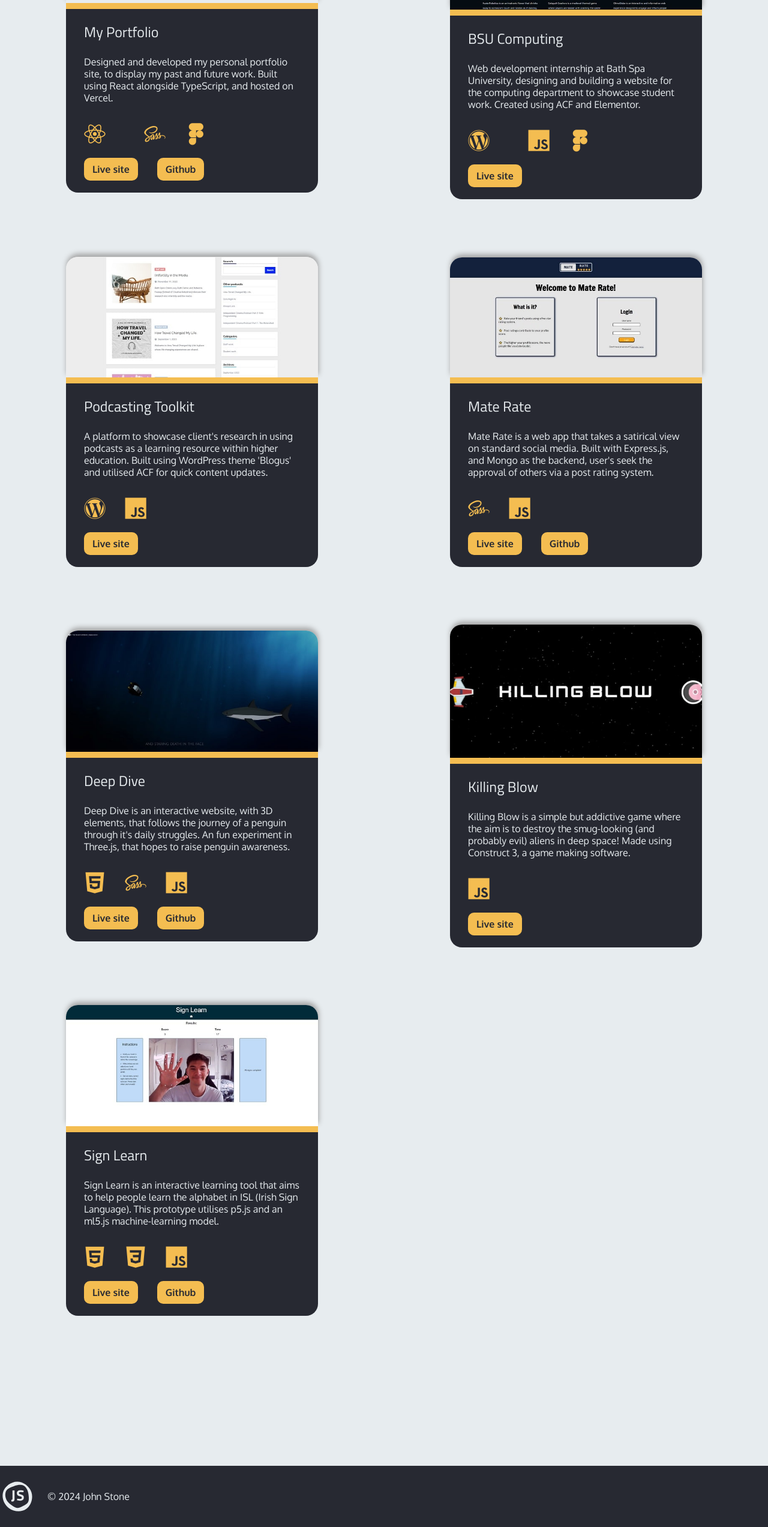
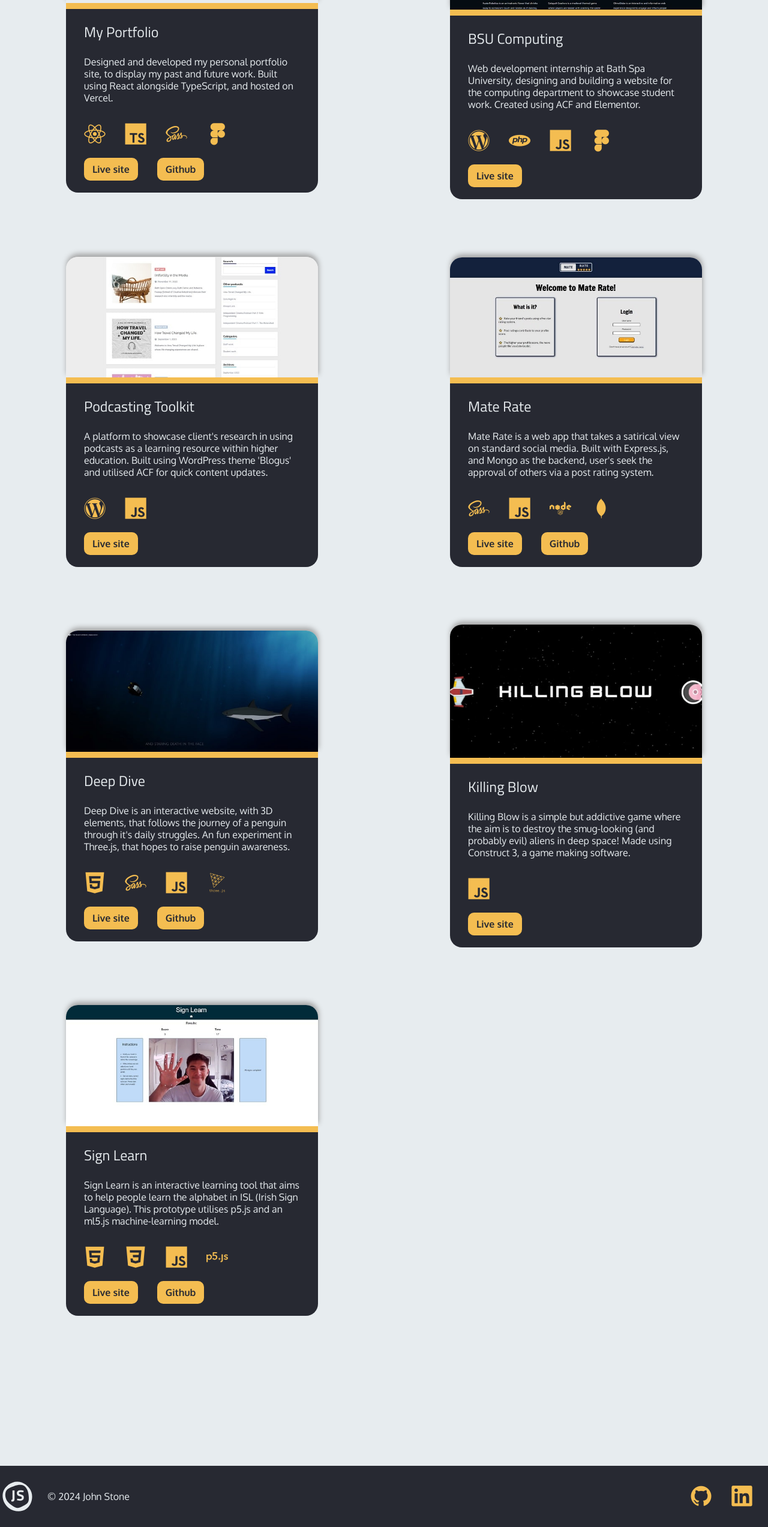
Before and after one commit to JStone1/Portfolio-Site, a React (Vite) app: page /projects in a window 1280 px wide. Shown: the part 1237-3782 px from the top of the page at 60% size. Built offline with nearby package versions, Linux system fonts and the light colour scheme.

Commit message:
Added extra langauge icons to custom devicons

```diff
--- a/src/styles/devicon-custom.css
+++ b/src/styles/devicon-custom.css
@@ -64,3 +64,46 @@
 .devicon-cplusplus-plain-wordmark:before {
   content: "";
 }
+
+.devicon-github-original:before,
+.devicon-github-plain:before {
+  content: "";
+}
+.devicon-github-original-wordmark:before {
+  content: "";
+}
+
+.devicon-linkedin-plain:before {
+  content: "";
+}
+.devicon-linkedin-plain-wordmark:before {
+  content: "";
+}
+
+.devicon-php-plain:before {
+  content: "";
+}
+
+.devicon-p5js-original:before,
+.devicon-p5js-plain:before,
+.devicon-p5js-original-wordmark:before,
+.devicon-p5js-plain-wordmark:before {
+  content: "";
+}
+
+.devicon-nodejs-plain-wordmark:before {
+  content: "";
+}
+
+.devicon-mongodb-plain:before {
+  content: "";
+}
+
+.devicon-threejs-original-wordmark:before {
+  content: "";
+}
+
+.devicon-typescript-plain:before,
+.devicon-typescript-original:before {
+  content: "";
+}
```
